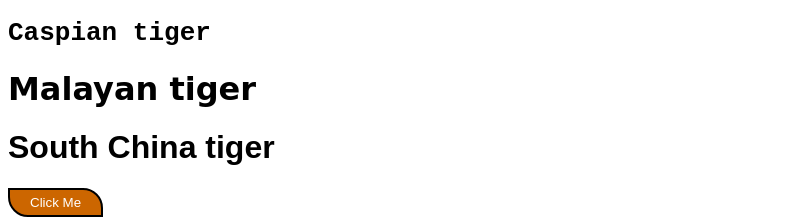
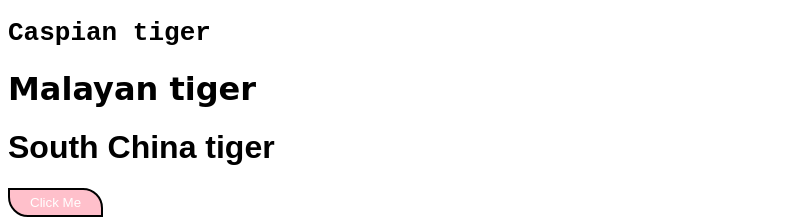
Before and after one commit to AkankshaSable/css6, a plain HTML site: page index.html in a window 1280 px wide. In both pictures the pointer is over the button "Click Me". Shown: the part 689-910 px from the top of the page, without its empty margins (0-786 px from the left). Drawn offline with Linux system fonts and the light colour scheme; a web font is replaced by a local one.

Commit message:
git added btn background color

```diff
--- a/index.html
+++ b/index.html
@@ -60,7 +60,7 @@
         .btn:hover{
             border-radius:0 20px 0 20px;
             transition: 1s;
-            background-color: #cc6600;
+            background-color: pink;
             border: 2px solid black;
             }
 </style>
```
